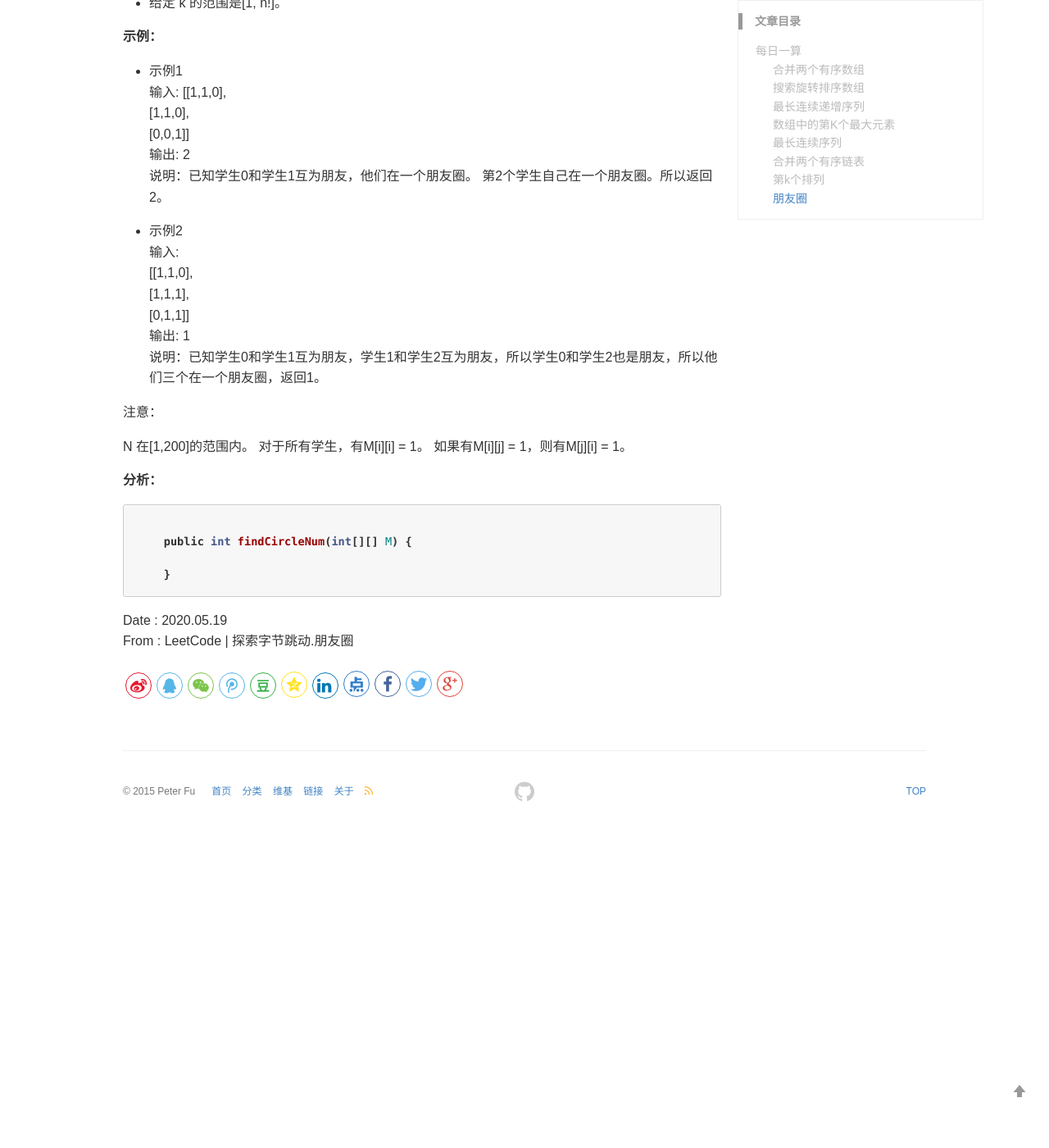
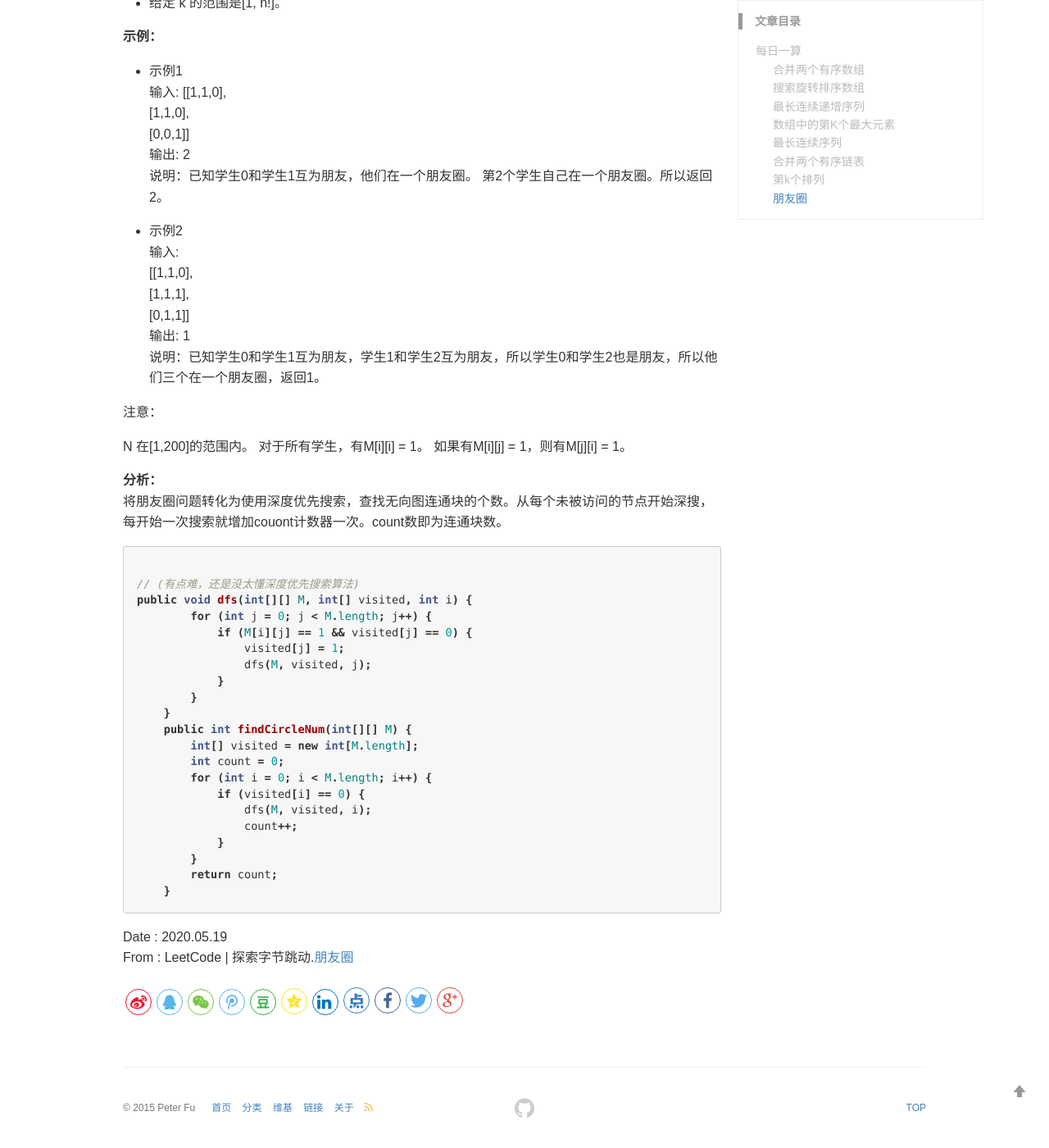
Before and after one commit to PeterXiaosa/PeterXiaosa.github.io, a Jekyll site: the page built from _wiki/Algorithm Daily.md, in a window 1280 px wide and 1400 px high, scrolled down 10607 px. Shown: the whole window at 82% size. Built offline with Jekyll 4.4.1, drawn with Linux system fonts in a browser that asks for light colours; comment, search, counter and statistics services are not loaded; before the commit the page ends 11621 px from its top, so only the background shows below that.

Commit message:
朋友圈 深度优先搜索

````diff
--- a/_wiki/Algorithm Daily.md
+++ b/_wiki/Algorithm Daily.md
@@ -504,14 +504,31 @@ N 在[1,200]的范围内。
 如果有M[i][j] = 1，则有M[j][i] = 1。
 
 **分析：**
-
+将朋友圈问题转化为使用深度优先搜索，查找无向图连通块的个数。从每个未被访问的节点开始深搜，每开始一次搜索就增加couont计数器一次。count数即为连通块数。
 
 ```java
 
+// (有点难，还是没太懂深度优先搜索算法)
+public void dfs(int[][] M, int[] visited, int i) {
+        for (int j = 0; j < M.length; j++) {
+            if (M[i][j] == 1 && visited[j] == 0) {
+                visited[j] = 1;
+                dfs(M, visited, j);
+            }
+        }
+    }
     public int findCircleNum(int[][] M) {
-
+        int[] visited = new int[M.length];
+        int count = 0;
+        for (int i = 0; i < M.length; i++) {
+            if (visited[i] == 0) {
+                dfs(M, visited, i);
+                count++;
+            }
+        }
+        return count;
     }
 ```
 
 Date : 2020.05.19
-From : LeetCode | 探索字节跳动.朋友圈
+From : LeetCode | 探索字节跳动.[朋友圈](https://leetcode-cn.com/problems/friend-circles/solution/peng-you-quan-by-leetcode/)
````
